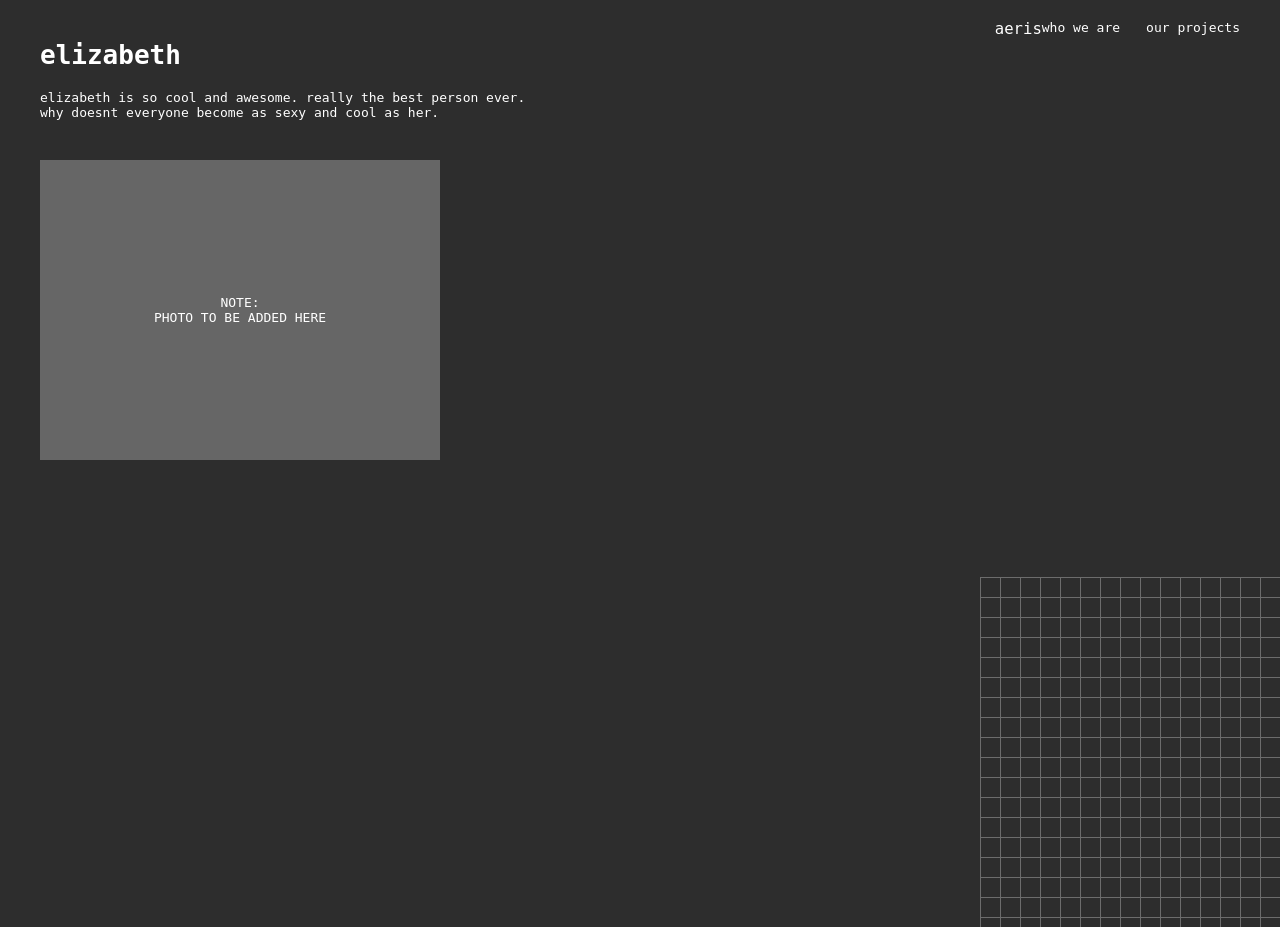
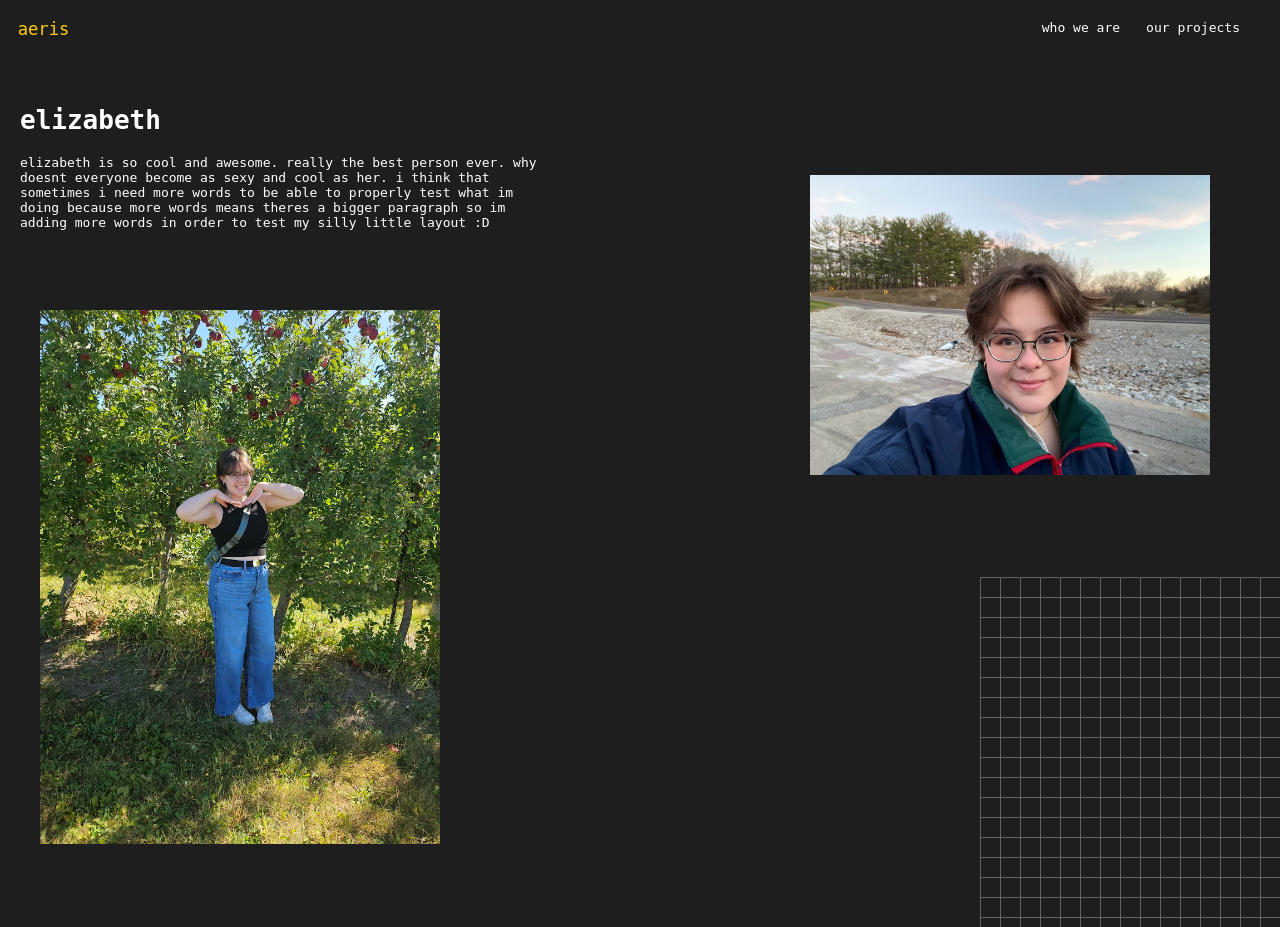
Before and after one commit to ConverseMovies/Lab3, a Flask app: page /static/elizabeth.html in a window 1280 px wide. Run offline with Flask 3, Linux system fonts and the light colour scheme.

Commit message:
UI updates

```diff
--- a/static/elizabeth.html
+++ b/static/elizabeth.html
@@ -8,6 +8,19 @@
 </head>
 <body>
     <div class="grid-bottom"></div>
+
+    <div class="profile-container">
+        <h2 class="profile-title">elizabeth</h2>
+        <div class="content-section">
+                <p class="profile-description">elizabeth is so cool and awesome. really the best person ever. why doesnt everyone become as sexy and cool as her. i think that sometimes i need more words to be able to properly test what im doing because more words means theres a bigger paragraph so im adding more words in order to test my silly little layout :D</p>
+            <div class="profile-image">
+                <img src="elizabethh.jpg" alt="eProfile" style="height:250; position: absolute; top: 0px; right: 50px;">
+            </div>
+        </div>
+        <div class="profile-image">
+            <img src = "wilsonspic.png" alt="eWilson" style="width: 300; position: relative; left: 0px;">
+        </div>
+    </div>
 
     <nav class="nav-container">
         <a href= "/" class="home-link">aeris</a>
@@ -32,15 +45,6 @@
             </div>
         </div>
     </nav>
-
-    <div class="profile-container">
-        <h2 class="profile-title">elizabeth</h2>
-            <p class="profile-description">elizabeth is so cool and awesome. really the best person ever. why doesnt everyone become as sexy and cool as her.</p>
-        <div class="profile-image-placeholder">
-            NOTE:<br>
-            PHOTO TO BE ADDED HERE
-        </div>
-    </div>
 
     <script>
         document.getElementById('lab1-link').addEventListener('click', function (e) {
--- a/static/styles.css
+++ b/static/styles.css
@@ -54,7 +54,7 @@ a {
 }
 
 body {
-    background-color: #2d2d2d;
+    background-color: #1e1e1e;
     color: white;
 }
 
@@ -70,8 +70,12 @@ body {
 }
 
 .home-link {
+    position: fixed;
     color: white;
     text-decoration: none;
+    top: 0;
+    left: 0;
+    padding: 20px;
     font-size: 1.2em;
     transition: transform 0.3s ease;
 }
@@ -143,7 +147,7 @@ body {
     padding-bottom: 40px; /* Add bottom padding */
 }
 .main-title {
-    font-size: 6em;
+    font-size: 10em;
     letter-spacing: 0.1em;
     margin-bottom: 0;
 }
@@ -176,7 +180,20 @@ body {
 
 /* Profile page styles */
 .profile-container {
-    padding: 40px;
+    position: fixed;
+    top: 85px;
+    left: 0;
+    padding: 20px;
+    height: calc(100vh - 85px);
+    overflow-y:auto;
+    width: 100%;
+}
+
+.content-section {
+    display: flex;
+    gap: 30px;
+    align-items: flex-start;
+    margin-top: 20px;
 }
 
 .profile-title {
@@ -185,18 +202,19 @@ body {
 }
 
 .profile-description {
-    width: 500px;
+    width: 1000px;
     margin-bottom: 40px;
 }
 
-.profile-image-placeholder {
-    width: 400px;
-    height: 300px;
-    background-color: #666666;
-    display: flex;
-    justify-content: center;
-    align-items: center;
+.profile-image {
+    position: relative;
+    width: 100%;
+    padding: 20px;
     margin-top: 20px;
-    color: white;
-    text-align: center;
+    margin-bottom: 40px;
 }
+
+.profile-image img {
+    height: auto;
+    max-width: 400px;
+}
```
Also changed, not shown: static/elizabethh.jpg (added), static/wilsonspic.png (added).
